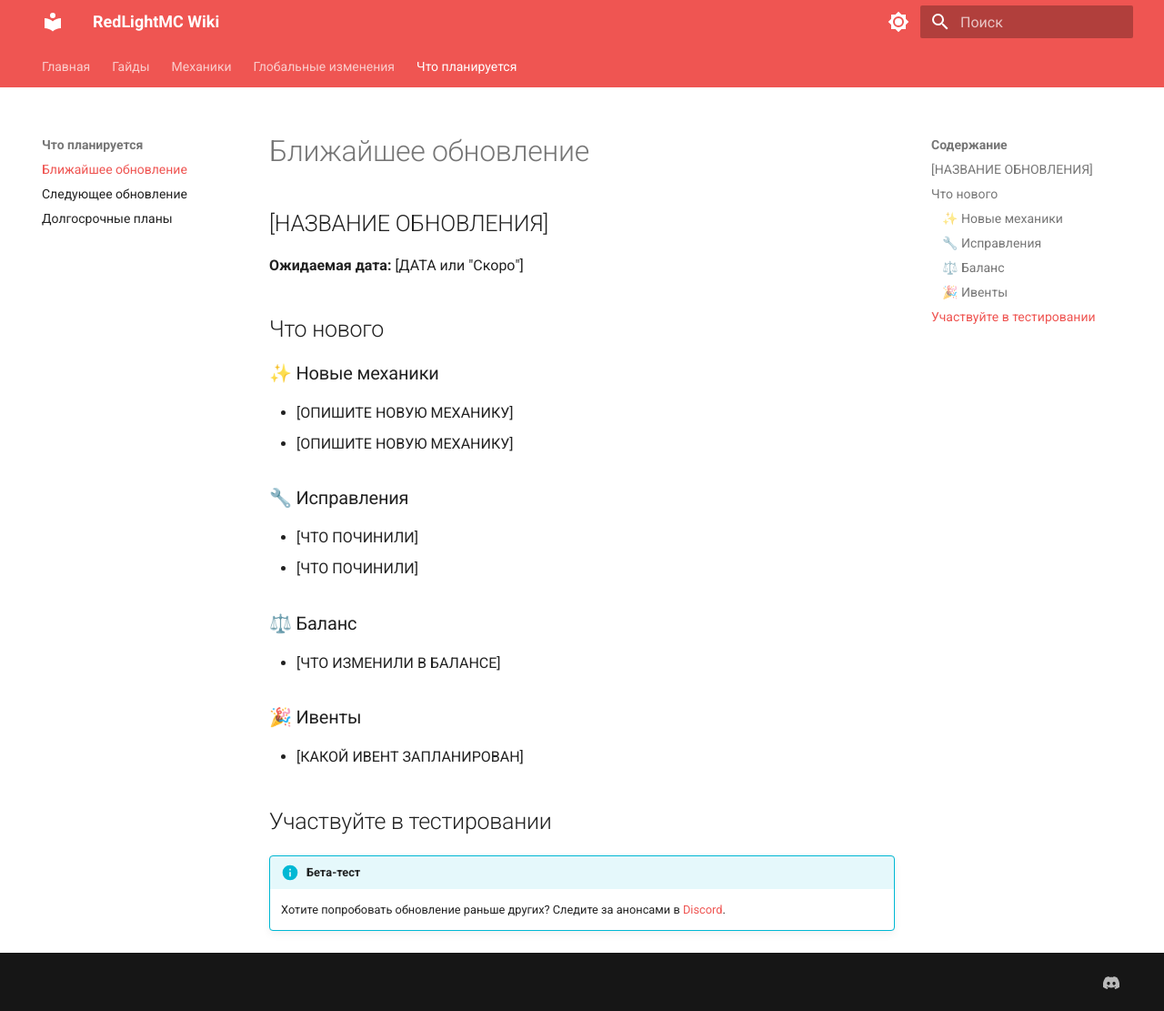
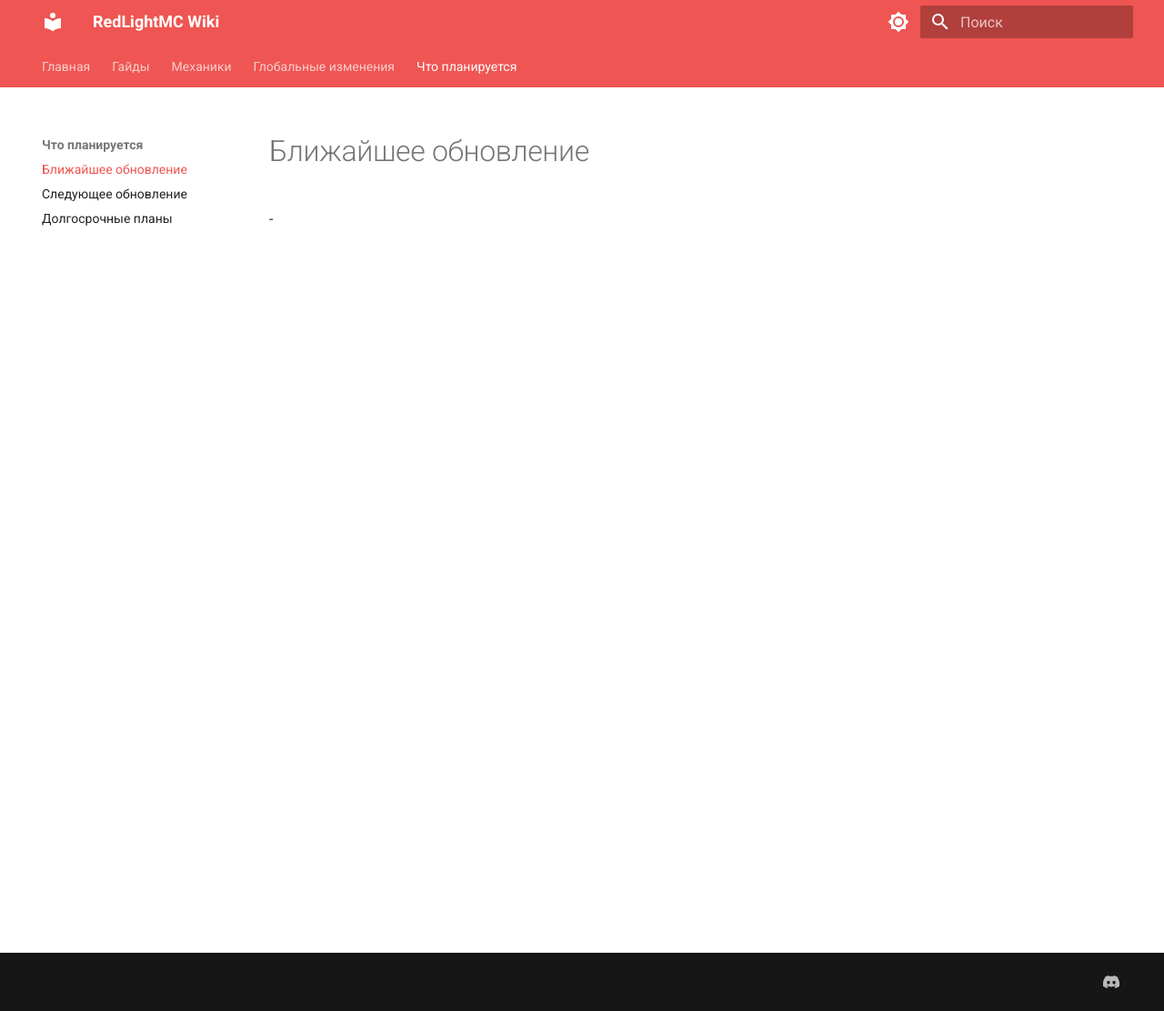
Before and after one commit to pluginfixs-a11y/redlight-wiki, an MkDocs documentation site: the page built from docs/roadmap/update-1.md, in a window 1280 px wide and 1111 px high. Shown: the whole window at 91% size. Built offline with MkDocs 1.6.1 and Material for MkDocs 9.7.7, drawn with Linux system fonts in a browser that asks for light colours.

Commit message:
Update update-1.md

```diff
--- a/docs/roadmap/update-1.md
+++ b/docs/roadmap/update-1.md
@@ -1,42 +1 @@
-# Ближайшее обновление
-
-<!-- ═══════════════════════════════════════════════════════════════
-ШАБЛОН: Ближайшее обновление (Update 1)
-Инструкция:
-  1. Укажите название обновления
-  2. Укажите примерную дату (или "скоро")
-  3. Перечислите изменения
-═══════════════════════════════════════════════════════════════ -->
-
-## [НАЗВАНИЕ ОБНОВЛЕНИЯ]
-
-**Ожидаемая дата:** [ДАТА или "Скоро"]
-
-## Что нового
-
-### ✨ Новые механики
-
-- [ОПИШИТЕ НОВУЮ МЕХАНИКУ]
-- [ОПИШИТЕ НОВУЮ МЕХАНИКУ]
-
-### 🔧 Исправления
-
-- [ЧТО ПОЧИНИЛИ]
-- [ЧТО ПОЧИНИЛИ]
-
-### ⚖️ Баланс
-
-- [ЧТО ИЗМЕНИЛИ В БАЛАНСЕ]
-
-### 🎉 Ивенты
-
-- [КАКОЙ ИВЕНТ ЗАПЛАНИРОВАН]
-
-<!-- Чтобы добавить пункт, скопируйте строку ниже:
-- [ВАШ ТЕКСТ]
--->
-
-## Участвуйте в тестировании
-
-!!! info "Бета-тест"
-    Хотите попробовать обновление раньше других? Следите за анонсами в [Discord](https://discord.gg/ВАША_ССЫЛКА).
+-
```
